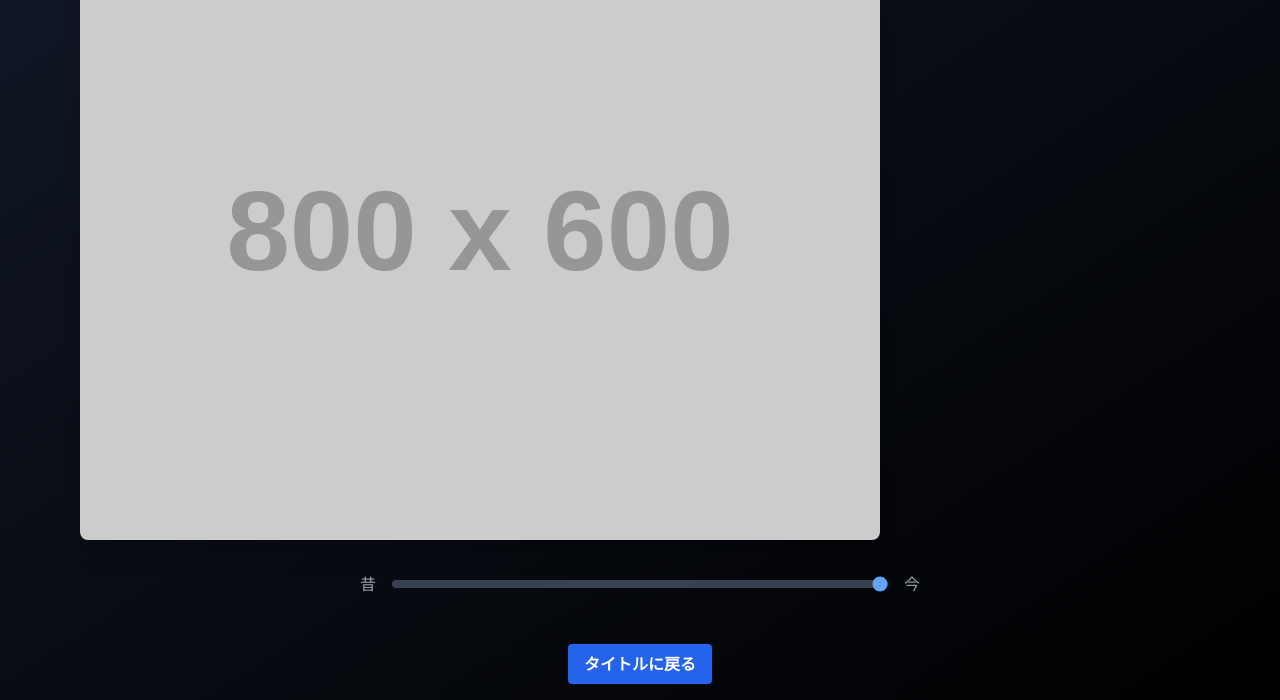
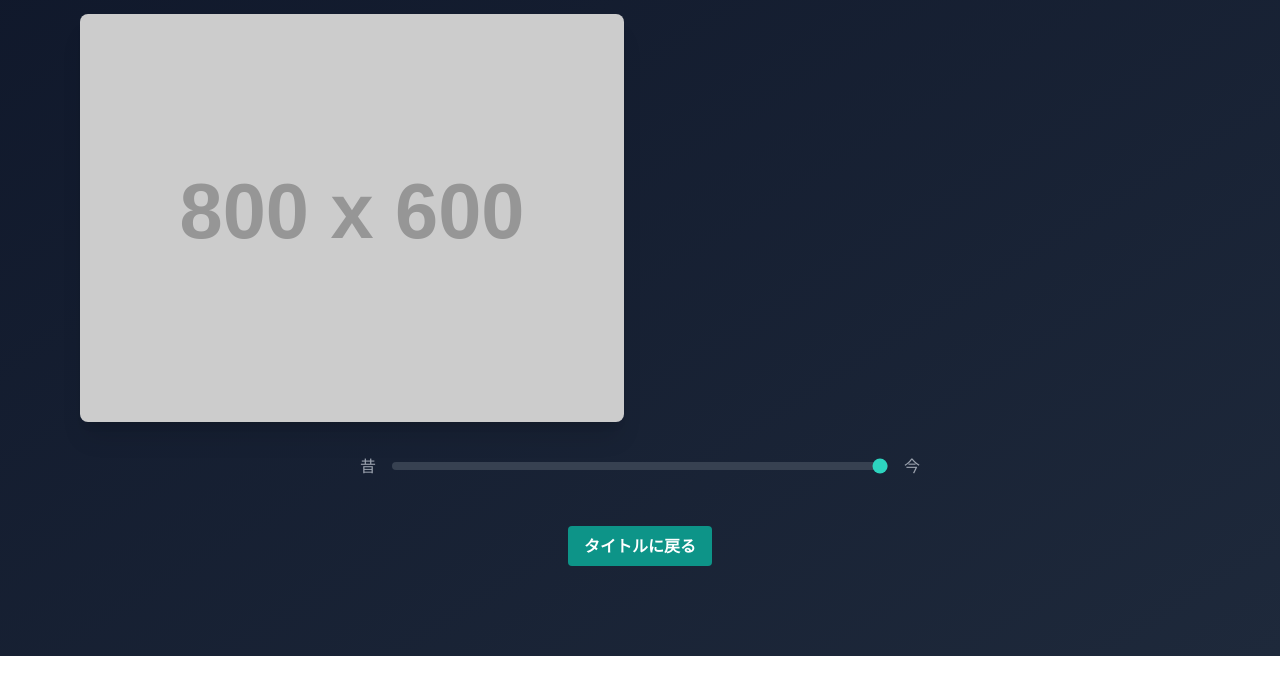
Before and after one commit to melon2560/degicon, a plain HTML site: page deepen.html in a window 1280 px wide. Shown: the part 144-844 px from the top of the page. After the commit the page ends 800 px from the top, so only its background shows below. Drawn offline with nearby package versions, Linux system fonts and the light colour scheme; placeholder pictures from the web are drawn by us.

Commit message:
feat: deepenのデザインをブラッシュアップ

```diff
--- a/deepen.html
+++ b/deepen.html
@@ -6,21 +6,21 @@
     <title>新潟タイムスライダー</title>
     <script src="https://cdn.tailwindcss.com"></script>
 </head>
-<body class="bg-gradient-to-br from-gray-900 to-black flex items-center justify-center min-h-screen text-gray-200">
+<body class="bg-gradient-to-br from-slate-900 to-slate-800 flex items-center justify-center min-h-screen text-gray-200">
 
     <main class="w-full max-w-6xl p-4">
         <h1 class="text-2xl md:text-3xl font-bold text-center text-white mb-8 tracking-wide">新潟の景色を、指一本で“シンカ”。</h1>
 
-        <!-- メインコンテンツエリア (画像 + キャプション) -->
-        <div id="time-travel-viewer" class="flex flex-col md:flex-row items-center justify-center gap-8">
+        <!-- メインコンテンツエリア (常に2カラムレイアウト) -->
+        <div id="time-travel-viewer" class="w-full grid md:grid-cols-2 gap-8 items-center">
 
             <!-- 画像コンテナ -->
-            <div id="image-container" class="w-full md:w-auto md:flex-shrink-0">
+            <div id="image-container" class="transition-all duration-500 ease-in-out">
                 <img id="main-photo" class="rounded-lg shadow-xl mx-auto" src="https://placehold.co/800x600/cccccc/ffffff?text=現代の新潟" alt="新潟の風景">
             </div>
 
-            <!-- 豆知識カード (キャプション) -->
-            <div id="trivia-card" class="w-full md:w-80 p-6 bg-gray-800/30 backdrop-blur-sm rounded-lg opacity-0 scale-95 transition-all duration-500 ease-in-out">
+            <!-- 豆知識カード (レイアウトには常に存在) -->
+            <div id="trivia-card" class="w-full md:w-auto p-6 bg-slate-800/50 backdrop-blur-sm rounded-lg opacity-0 scale-95 transition-all duration-500 ease-in-out">
                 <h3 class="text-xl font-bold text-white mb-3">萬代橋 (ばんだいばし)</h3>
                 <p class="text-gray-300 leading-relaxed">
                     新潟市の中心部を流れる信濃川に架かる、街のシンボル。現在の橋は1929年に完成した三代目で、美しい連続するアーチが特徴。
@@ -35,13 +35,13 @@
         <!-- タイムスライダー -->
         <div class="slider-container w-full md:w-1/2 mx-auto mt-8 flex items-center gap-4">
             <span class="text-gray-400">昔</span>
-            <input type="range" id="time-slider" min="0" max="100" value="100" class="w-full h-2 bg-gray-700 rounded-lg appearance-none cursor-pointer accent-blue-400">
+            <input type="range" id="time-slider" min="0" max="100" value="100" class="w-full h-2 bg-gray-700 rounded-lg appearance-none cursor-pointer accent-teal-400">
             <span class="text-gray-400">今</span>
         </div>
 
         <!-- 戻るボタン -->
         <div class="text-center mt-12">
-            <a href="index.html" class="inline-block bg-blue-600 hover:bg-blue-700 text-white font-bold py-2 px-4 rounded transition-all duration-300 transform hover:scale-105">
+            <a href="index.html" class="inline-block bg-teal-600 hover:bg-teal-700 text-white font-bold py-2 px-4 rounded transition-all duration-300 transform hover:scale-105">
                 タイトルに戻る
             </a>
         </div>
--- a/js/deepen.js
+++ b/js/deepen.js
@@ -10,20 +10,17 @@ document.addEventListener('DOMContentLoaded', () => {
 
         // 1. 画像のフィルターを更新
         if (value > 80) {
-            // 現代風: フィルターなし
             mainPhoto.style.filter = 'none';
         } else if (value > 30) {
-            // 昭和風: セピア
             mainPhoto.style.filter = 'sepia(1)';
         } else {
-            // 明治風: モノクロ＋少し粗めに
             mainPhoto.style.filter = 'grayscale(1) contrast(1.1) brightness(0.95)';
         }
 
         // 2. 豆知識カードの表示/非表示を切り替え (アニメーション付き)
-        // スライダーが70以下で表示
-        triviaCard.classList.toggle('opacity-0', value > 70);
-        triviaCard.classList.toggle('scale-95', value > 70);
+        const isCaptionVisible = value <= 70;
+        triviaCard.classList.toggle('opacity-0', !isCaptionVisible);
+        triviaCard.classList.toggle('scale-95', !isCaptionVisible);
     };
 
     // スライダーにイベントリスナーを設定
```
